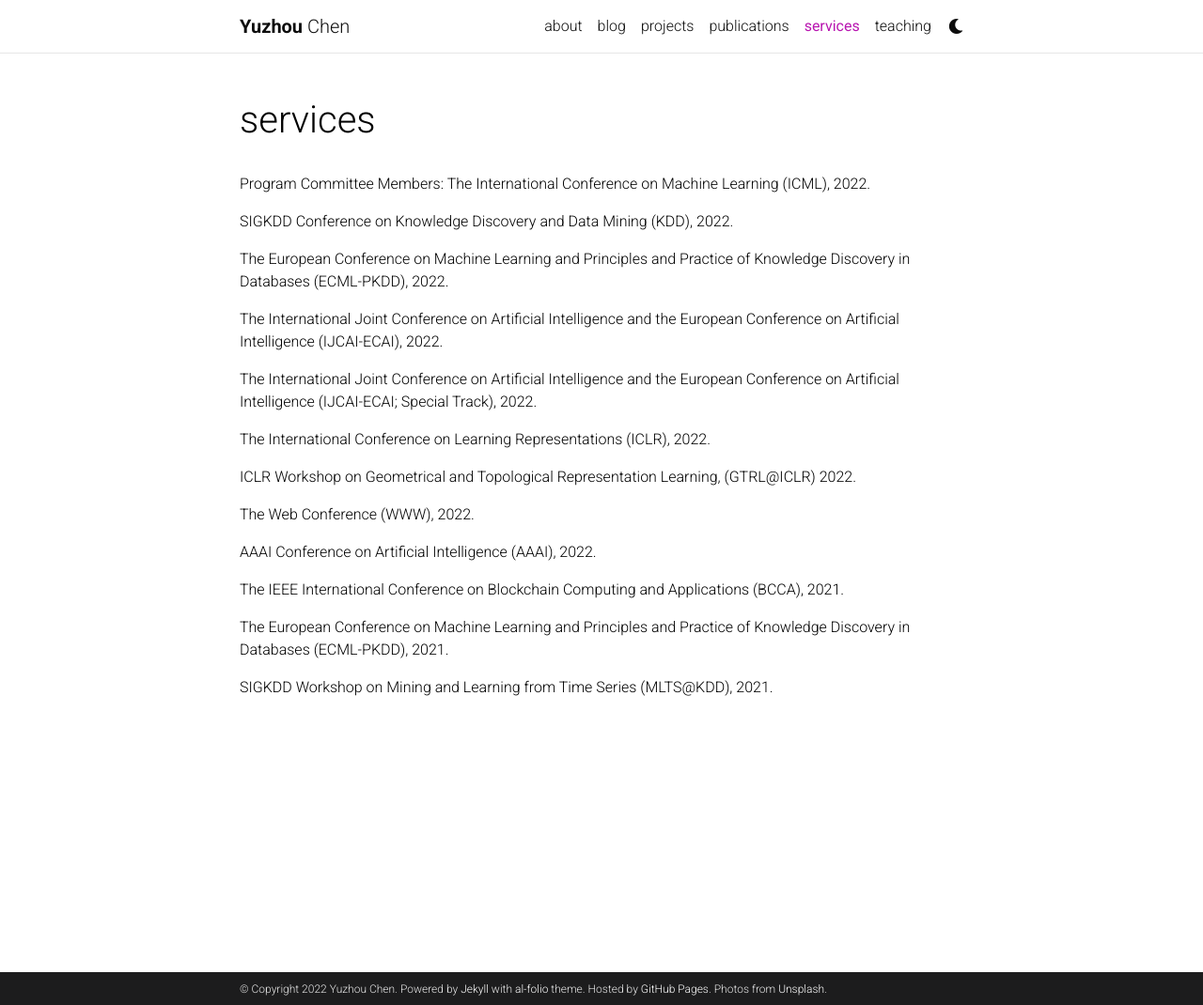
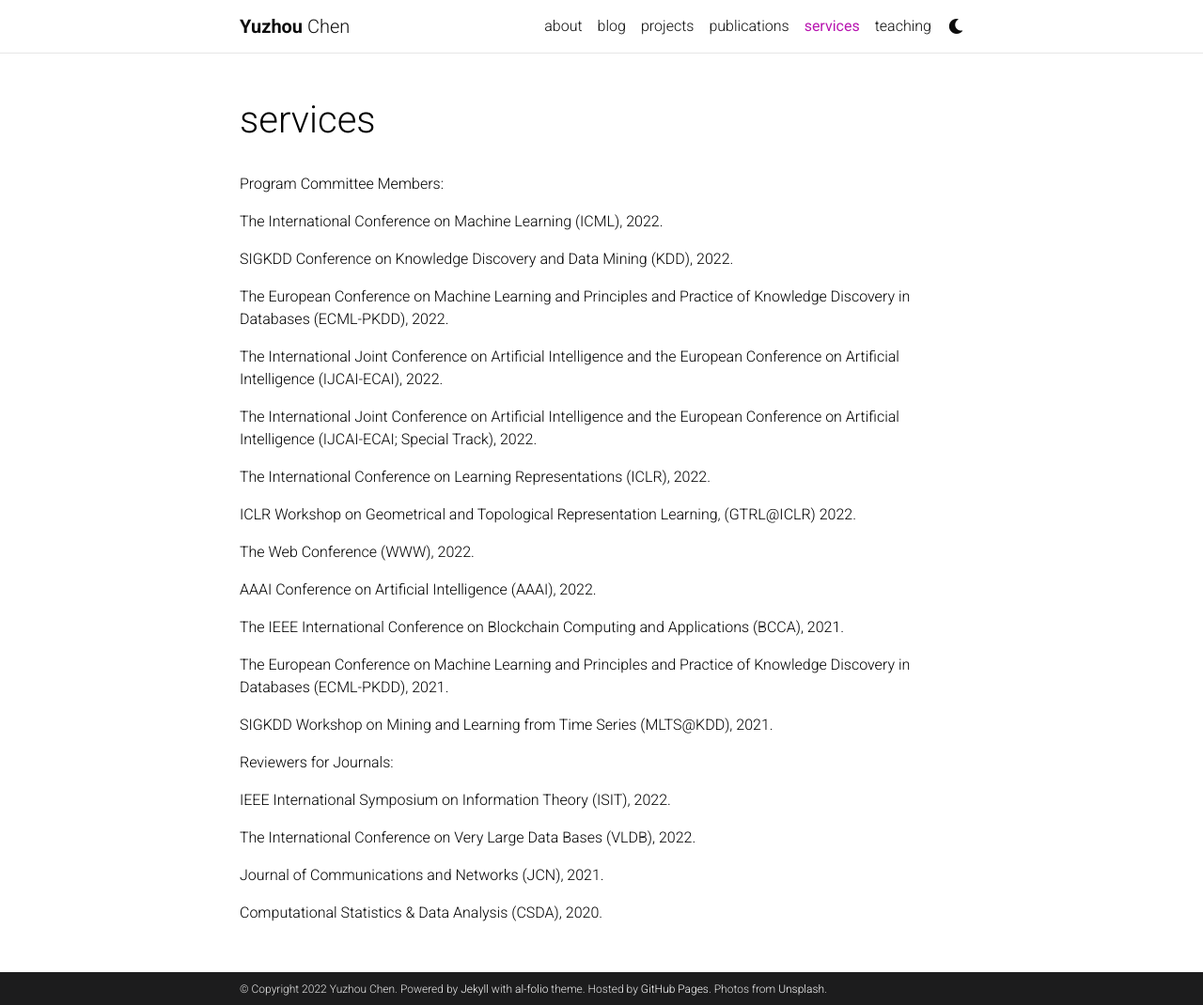
Before and after one commit to yuzhouguangc/yuguang_website, a Jekyll site: the page built from _pages/services.md, in a window 1280 px wide and 1070 px high. Shown: the whole window at 94% size. Built offline with Jekyll 4.4.1, drawn with Linux system fonts in a browser that asks for light colours; comment, search, counter and statistics services are not loaded; a style sheet for code colours, icons or effects is not loaded.

Commit message:
Update services.md

```diff
--- a/_pages/services.md
+++ b/_pages/services.md
@@ -7,6 +7,7 @@ nav: true
 ---
 
 Program Committee Members:
+
 The International Conference on Machine Learning (ICML), 2022.
 
 SIGKDD Conference on Knowledge Discovery and Data Mining (KDD), 2022.
@@ -30,3 +31,14 @@ The IEEE International Conference on Blockchain Computing and Applications (BCCA
 The European Conference on Machine Learning and Principles and Practice of Knowledge Discovery in Databases (ECML-PKDD), 2021.
 
 SIGKDD Workshop on Mining and Learning from Time Series (MLTS@KDD), 2021.
+
+
+Reviewers for Journals:
+
+IEEE International Symposium on Information Theory (ISIT), 2022.
+
+The International Conference on Very Large Data Bases (VLDB), 2022.
+
+Journal of Communications and Networks (JCN), 2021.
+
+Computational Statistics & Data Analysis (CSDA), 2020.
```
